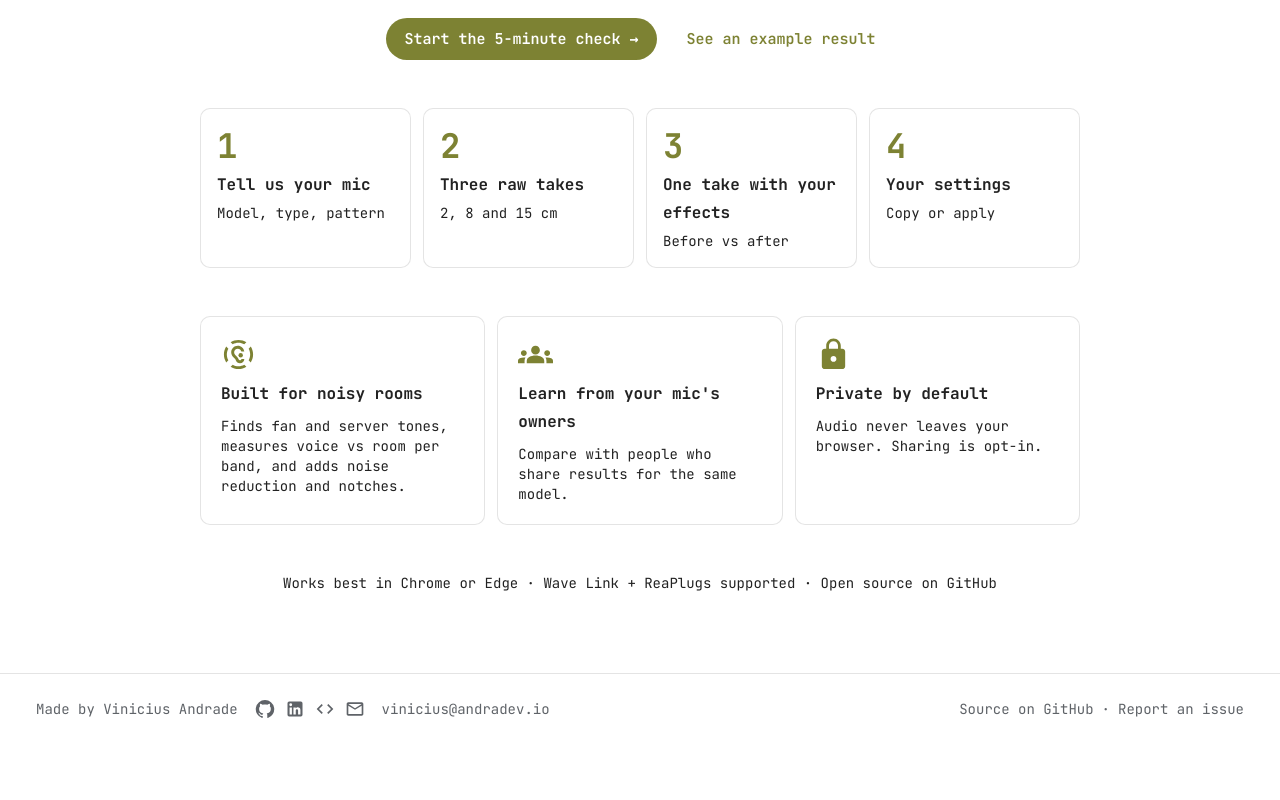
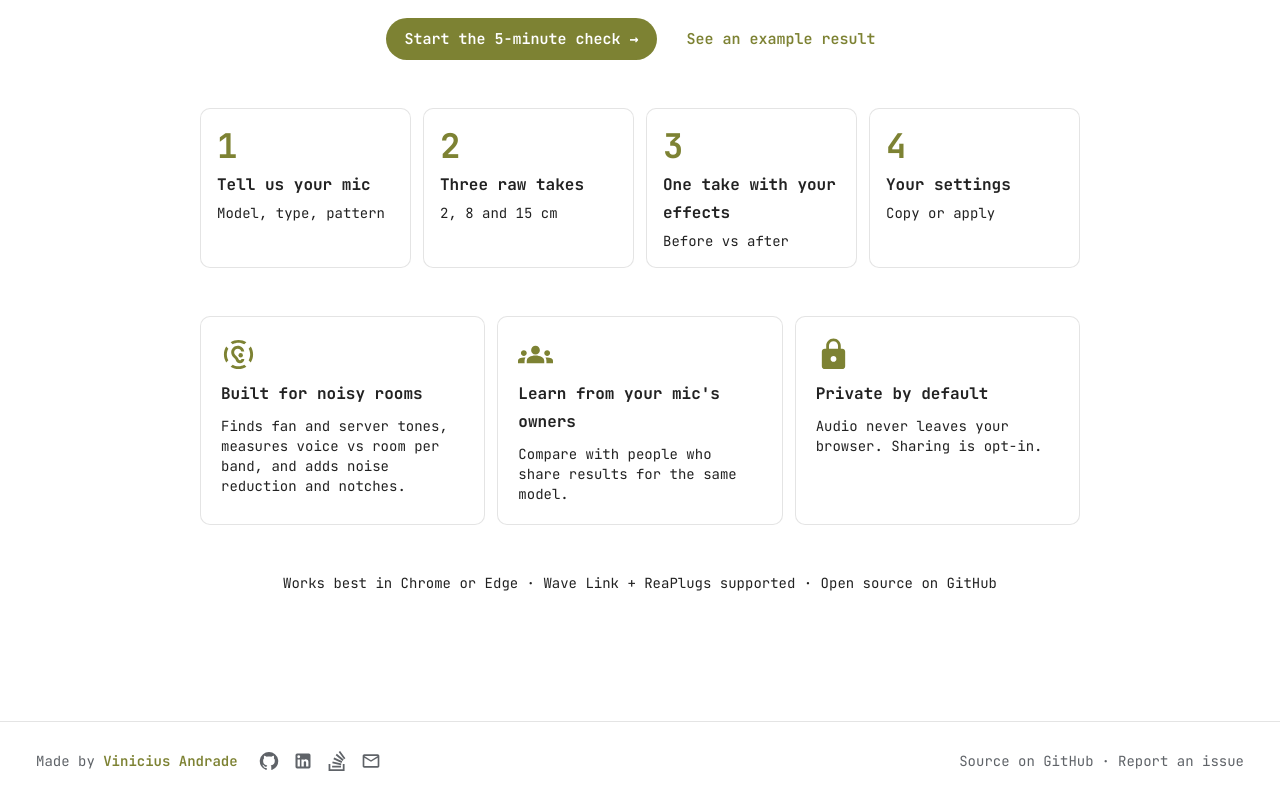
Before and after one commit to dev-vinicius-andrade/voice-check-bench, a React (Vite) app: page / in a window 1280 px wide. Shown: the part 379-1179 px from the top of the page. Before the commit the page ends 1123 px from the top, so only its background shows below. Built offline with nearby package versions, Linux system fonts and the light colour scheme.

Commit message:
fix(footer): real Stack Overflow icon, email only as an icon with tooltip, cleaner layout

```diff
--- a/package.json
+++ b/package.json
@@ -18,8 +18,10 @@
     "@emotion/styled": "^11.14.1",
     "@mui/icons-material": "^9.5.0",
     "@mui/material": "^9.5.0",
+    "i18next": "^27.0.1",
     "react": "^19.3.1",
     "react-dom": "^19.3.1",
+    "react-i18next": "^18.0.1",
     "zustand": "^5.1.0"
   },
   "devDependencies": {
--- a/src/components/layout/Footer.tsx
+++ b/src/components/layout/Footer.tsx
@@ -1,46 +1,61 @@
 import Box from '@mui/material/Box'
 import IconButton from '@mui/material/IconButton'
 import Link from '@mui/material/Link'
+import SvgIcon, { type SvgIconProps } from '@mui/material/SvgIcon'
+import Tooltip from '@mui/material/Tooltip'
 import Typography from '@mui/material/Typography'
-import CodeIcon from '@mui/icons-material/Code'
 import GitHubIcon from '@mui/icons-material/GitHub'
 import LinkedInIcon from '@mui/icons-material/LinkedIn'
 import MailOutlinedIcon from '@mui/icons-material/MailOutlined'
 import { SITE } from '../../site'
 
 const external = { target: '_blank', rel: 'noopener noreferrer' } as const
-const mailto = `mailto:${SITE.author.email}`
 
-const ICONS = [
-  { label: 'GitHub', href: SITE.author.github, Icon: GitHubIcon },
-  { label: 'LinkedIn', href: SITE.author.linkedin, Icon: LinkedInIcon },
-  { label: 'Stack Overflow', href: SITE.author.stackoverflow, Icon: CodeIcon },
+/** Stack Overflow logo (Simple Icons, CC0). MUI has no brand icon for it. */
+function StackOverflowIcon(props: SvgIconProps) {
+  return (
+    <SvgIcon {...props} viewBox="0 0 24 24">
+      <path d="M15.725 0l-1.72 1.277 6.39 8.588 1.716-1.277L15.725 0zm-3.94 3.418l-1.369 1.644 8.225 6.85 1.369-1.644-8.225-6.85zm-3.15 4.465l-.905 1.94 9.702 4.517.904-1.94-9.701-4.517zm-1.85 4.86l-.44 2.093 10.473 2.201.44-2.092-10.473-2.203zM1.89 15.47V24h19.19v-8.53h-2.133v6.397H4.021v-6.396H1.89zm4.265 2.133v2.13h10.66v-2.13H6.154z" />
+    </SvgIcon>
+  )
+}
+
+const LINKS = [
+  { label: 'GitHub', href: SITE.author.github, Icon: GitHubIcon, ext: true },
+  { label: 'LinkedIn', href: SITE.author.linkedin, Icon: LinkedInIcon, ext: true },
+  { label: 'Stack Overflow', href: SITE.author.stackoverflow, Icon: StackOverflowIcon, ext: true },
+  { label: `Email ${SITE.author.email}`, href: `mailto:${SITE.author.email}`, Icon: MailOutlinedIcon, ext: false },
 ] as const
 
-/** Author and project links on every screen: thin top divider, muted mono text, stacked on mobile. */
+/** Footer on every screen: author + social icons on the left, project links on the right; stacks on mobile. */
 export function Footer() {
   return (
-    <Box component="footer" sx={{ borderTop: 1, borderColor: 'divider', color: 'text.secondary' }}>
-      <div className="mx-auto flex max-w-[1240px] flex-col gap-3 px-4 py-5 sm:flex-row sm:items-center sm:justify-between">
-        <div className="flex flex-wrap items-center gap-x-3 gap-y-1">
-          <Link href={SITE.author.site} {...external} variant="body2" color="inherit" underline="hover">
-            Made by {SITE.author.name}
-          </Link>
-          <div className="flex items-center">
-            {ICONS.map(({ label, href, Icon }) => (
-              <IconButton key={label} href={href} {...external} aria-label={label} title={label} size="small" color="inherit">
-                <Icon fontSize="small" />
-              </IconButton>
+    <Box component="footer" sx={{ borderTop: 1, borderColor: 'divider', color: 'text.secondary', mt: 6 }}>
+      <div className="mx-auto flex max-w-[1240px] flex-col items-center gap-3 px-4 py-6 sm:flex-row sm:justify-between">
+        <div className="flex flex-col items-center gap-1 sm:flex-row sm:gap-4">
+          <Typography variant="body2">
+            Made by{' '}
+            <Link href={SITE.author.site} {...external} color="primary" underline="hover" sx={{ fontWeight: 600 }}>
+              {SITE.author.name}
+            </Link>
+          </Typography>
+          <nav aria-label="Author links" className="flex items-center gap-1">
+            {LINKS.map(({ label, href, Icon, ext }) => (
+              <Tooltip key={label} title={label}>
+                <IconButton
+                  href={href}
+                  {...(ext ? external : {})}
+                  aria-label={label}
+                  size="small"
+                  sx={{ color: 'text.secondary', '&:hover': { color: 'primary.main' } }}
+                >
+                  <Icon fontSize="small" />
+                </IconButton>
+              </Tooltip>
             ))}
-            <IconButton href={mailto} aria-label="Email" title="Email" size="small" color="inherit">
-              <MailOutlinedIcon fontSize="small" />
-            </IconButton>
-          </div>
-          <Link href={mailto} variant="body2" color="inherit" underline="hover">
-            {SITE.author.email}
-          </Link>
+          </nav>
         </div>
-        <Typography variant="body2" component="div" className="flex flex-wrap items-center gap-x-2">
+        <Typography variant="body2" component="div" className="flex items-center gap-2">
           <Link href={SITE.repo} {...external} color="inherit" underline="hover">
             Source on GitHub
           </Link>
```
Also changed, not shown: 1 other file (tests, documents, lock files or other folders).
